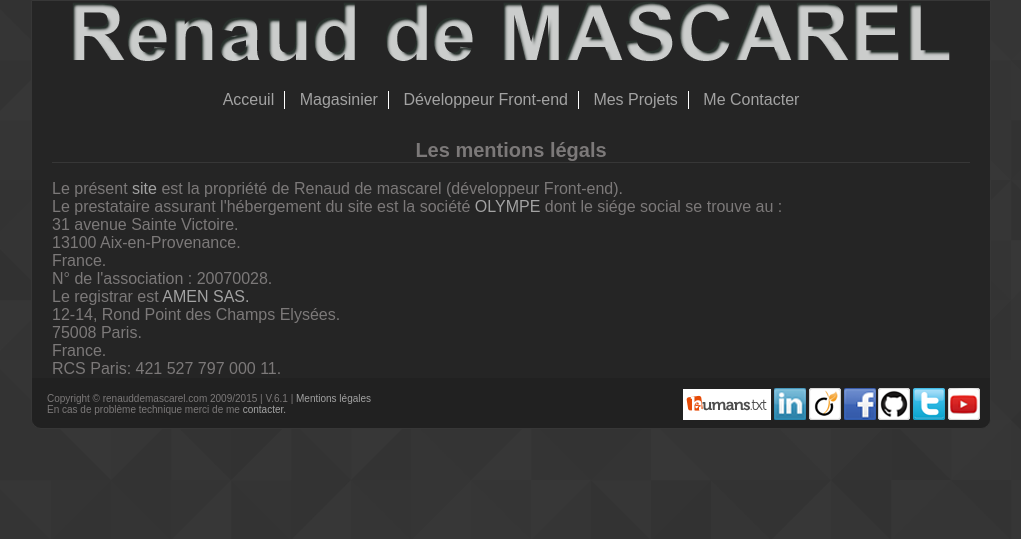
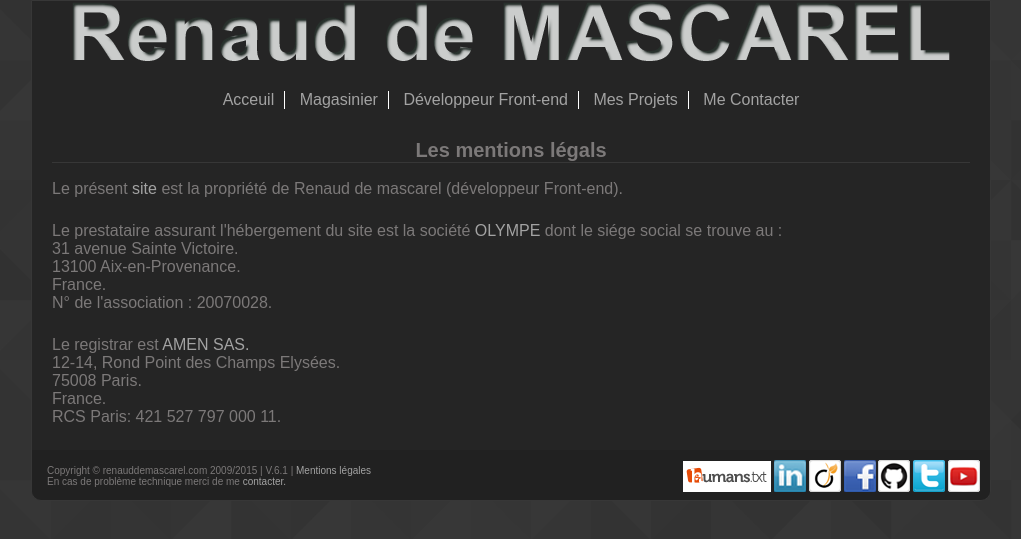
Before and after one commit to joshua2501/Portefolio-v.6, a PHP site: page /mentionslegals.php in a window 1280 px wide. Shown: the top 539 px of the page, without its empty margins (129-1150 px from the left). Run offline with PHP 8.4, Linux system fonts and the light colour scheme.

Commit message:
enlevement class "center"

```diff
--- a/app/content/app_mentionslegals.php
+++ b/app/content/app_mentionslegals.php
@@ -1,8 +1,8 @@
 <section>
     <article>
         <h2>Les mentions légals</h2>
-        <p class="center">Le présent <a href="http://www.renauddemascarel.com">site</a> est la propriété de Renaud de mascarel (développeur Front-end).</p>
-        <p class="center">
+        <p>Le présent <a href="http://www.renauddemascarel.com">site</a> est la propriété de Renaud de mascarel (développeur Front-end).</p>
+        <p>
             Le prestataire assurant l'hébergement du site est la société <a href="http://www.olympe.in">OLYMPE</a>
             dont le siége social se trouve au :<br />
             31 avenue Sainte Victoire.<br />
@@ -10,8 +10,7 @@
             France.<br />
             N° de l'association : 20070028.
         </p>
-
-        <p class="center">
+        <p>
             Le registrar est <a href="http://www.amen.fr ">AMEN SAS.</a><br />
             12-14, Rond Point des Champs Elysées.<br />
             75008 Paris.<br />
```
